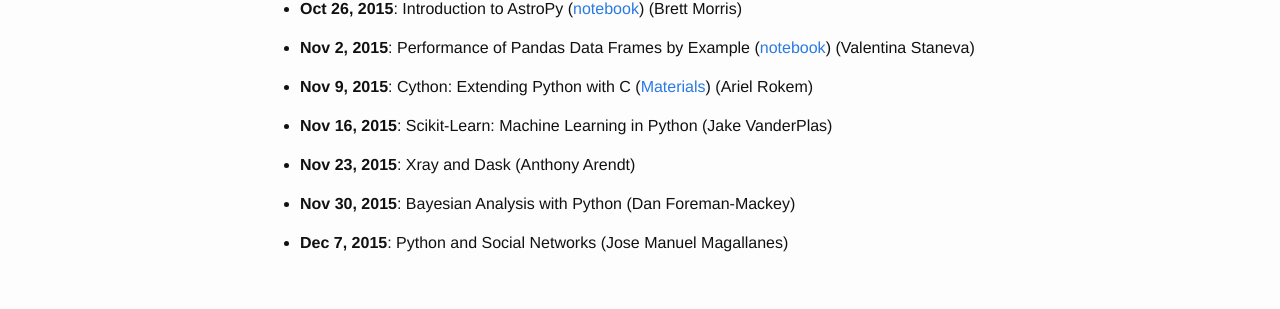
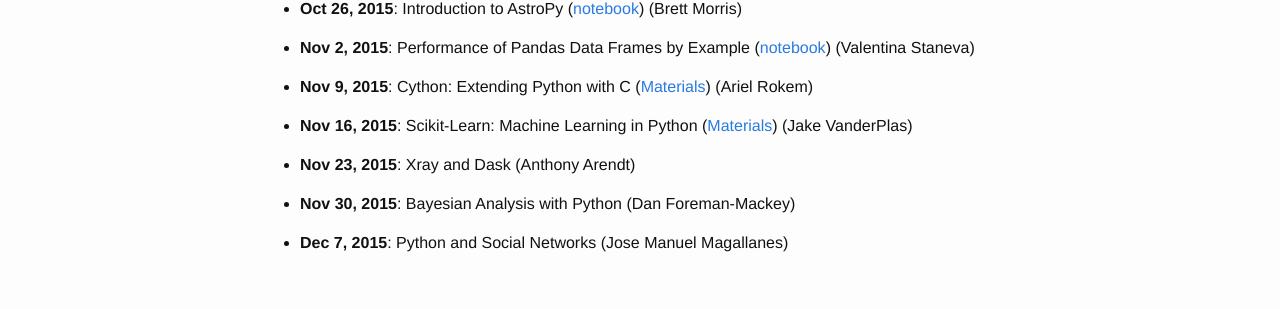
Before and after one commit to uwescience/python-seminar-2015, a Jekyll site: the page built from seminar.md, in a window 1280 px wide. Shown: the part 560-869 px from the top of the page. Built offline with Jekyll 4.4.1, drawn with Linux system fonts in a browser that asks for light colours.

Commit message:
update seminar with sklearn materials

```diff
--- a/seminar.md
+++ b/seminar.md
@@ -28,7 +28,7 @@
 
 - **Nov 9, 2015**: Cython: Extending Python with C ([Materials](https://github.com/uwescience/python-seminar-2015/tree/master/cython)) (Ariel Rokem)
 
-- **Nov 16, 2015**: Scikit-Learn: Machine Learning in Python (Jake VanderPlas)
+- **Nov 16, 2015**: Scikit-Learn: Machine Learning in Python ([Materials](http://nbviewer.jupyter.org/github/jakevdp/sklearn_tutorial/blob/master/notebooks/Index.ipynb)) (Jake VanderPlas)
 
 - **Nov 23, 2015**: Xray and Dask (Anthony Arendt)
 
```
